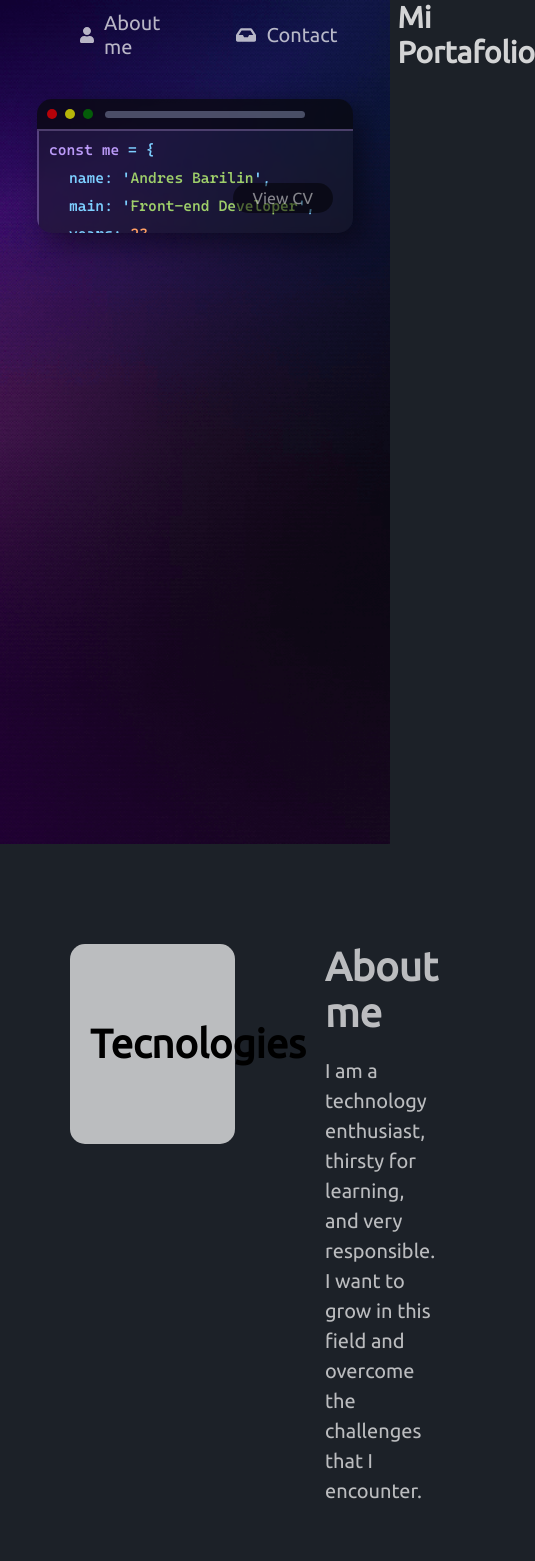
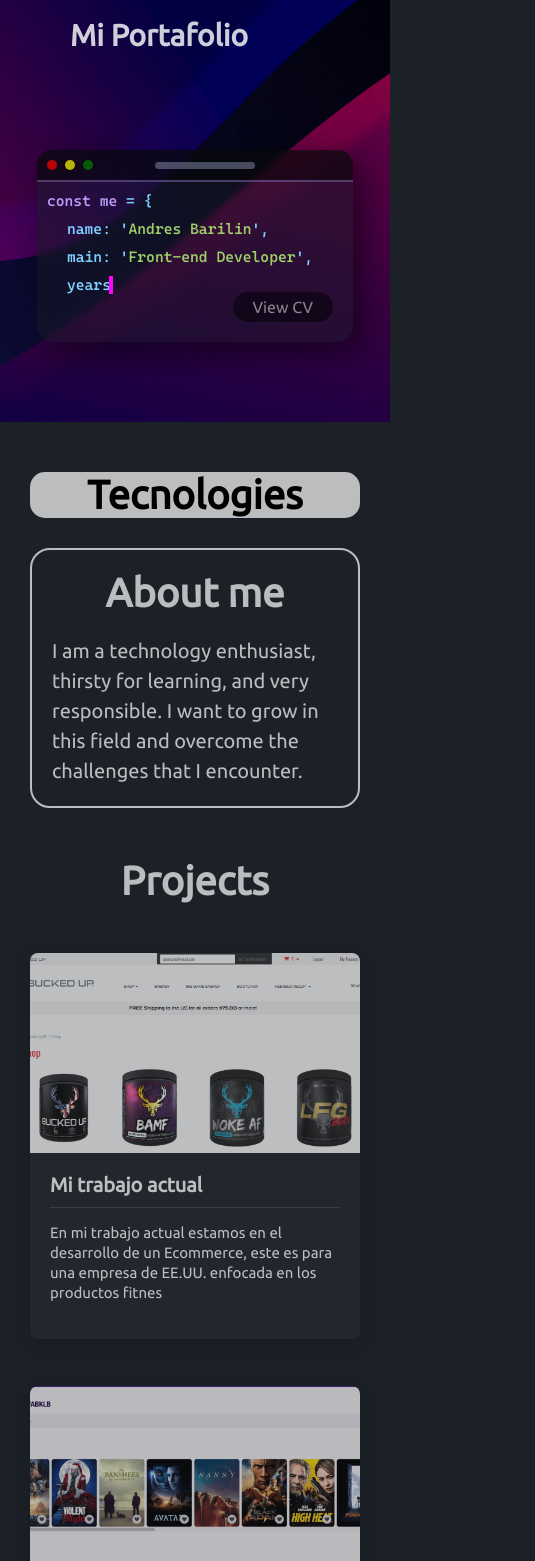
Before and after one commit to VAB-8350/portafolio, a Next.js app: page / in a window 390 px wide. Shown: the top 1561 px of the page, 535 px wide, since content can reach past the window. Built offline with nearby package versions, Linux system fonts and the light colour scheme.

Commit message:
Fix responsive

```diff
--- a/src/styles/ProjectCard.module.scss
+++ b/src/styles/ProjectCard.module.scss
@@ -12,6 +12,10 @@
   border-radius: 8px;
   transition: all .5s ease-in-out;
 
+  @media (max-width: 700px) {
+    width: 100%;
+  }
+
 
   &:hover {
     box-shadow: 0 5px 50px rgba(0, 0, 0, 0.5);
@@ -21,7 +25,7 @@
   }
 
   .head-card {
-    width: 300px;
+    width: 100%;
     height: 200px;
     position: relative;
     border-radius: 8px 8px 0 0;
--- a/src/styles/styles.module.scss
+++ b/src/styles/styles.module.scss
@@ -2,11 +2,15 @@
   display: flex;
   flex-direction: column;
   min-height: 100vh;
-  background-image: url('../public/images/background1.png');
+  background-image: url('../public/images/background3.png');
   background-position: center;
   background-repeat: no-repeat;
   background-size: cover;
   position: relative;
+
+  @media (max-width: 700px) {
+    min-height: 50vh;
+  }
 
   nav {
     display: flex;
@@ -25,6 +29,10 @@
       display: flex;
       gap: 50px;
       margin-right: 50px;
+
+      @media (max-width: 786px) {
+        display: none;
+      }
 
 
       span {
@@ -64,6 +72,7 @@
     @media (max-width: 1200px) {
       flex-direction: column;
       align-items: center;
+      justify-content: center;
     }
 
     .left {
@@ -105,21 +114,36 @@
   padding: 100px 70px;
   box-sizing: border-box;
 
+  @media (max-width: 700px) {
+    padding: 50px 30px;
+  }
+
   .aboutMe {
     width: 100%;
     display: flex;
     gap: 90px;
     box-sizing: border-box;
 
+    @media (max-width: 820px) {
+      flex-direction: column;
+      gap: 30px;
+    }
+
 
     .tecnlogies {
       display: flex;
       align-items: center;
       width: 50%;
-      height: 200px;
+      min-height: 100%;
       background-color: rgba(255, 255, 255, 0.7);
       border-radius: 15px;
       padding: 0 20px;
+      box-sizing: border-box;
+
+      @media (max-width: 820px) {
+        justify-content: center;
+        width: 100%;
+      }
 
       h2 {
         font-size: 4rem;
@@ -131,11 +155,25 @@
 
     .about-me {
       width: 50%;
+      min-height: 100%;
+      box-sizing: border-box;
+      padding: 20px;
+      border-radius: 20px;
+      border: 2px solid rgba(255, 255, 255, 0.7);
+
+      @media (max-width: 820px) {
+        width: 100%;
+      }
+
       h2 {
         margin-bottom: 20px;
         color: rgba(255, 255, 255, 0.7);
         font-size: 4rem;
         font-family: Ubuntu;
+
+        @media (max-width: 820px) {
+          text-align: center;
+        }
       }
 
       p {
@@ -160,6 +198,10 @@
       font-size: 4rem;
       font-family: Ubuntu;
       margin: 100px 0;
+
+      @media (max-width: 700px) {
+        margin: 50px 0;
+      }
     }
 
     & > div {
@@ -171,6 +213,10 @@
       place-items: center;
       column-gap: 30px;
       row-gap: 50px;
+
+      @media (max-width: 700px) {
+        grid-template-columns: repeat(auto-fit, minmax(200px, 1fr));
+      }
     }
   }
 }
--- a/src/styles/visual.module.scss
+++ b/src/styles/visual.module.scss
@@ -1,6 +1,6 @@
   .visual {
     width: 90%;
-    height: 70%;;
+    height: 70%;
     border-radius: 15px;
     background-color: #1a1b267c;
     backdrop-filter: blur(3px);
@@ -13,6 +13,11 @@
       box-shadow: 20px 20px 100px rgba(0, 0, 0, 0.6);
       background-color: #1a1b26a2;
     }
+
+    @media (max-width: 1200px) {
+      height: auto;
+    }
+
 
     .visualTop {
       display: flex;
@@ -49,7 +54,7 @@
         right: 0;
         left: 0;
         margin: 0 auto;
-        width: 200px;
+        width: 30%;
         border-radius: 4px;
         background-color: #a9b1d691;
       }
@@ -104,6 +109,7 @@
 
 
         @media (max-width: 700px) {
+          border-left: none;
           width: 100%;
           padding: 10px;
         }
```
